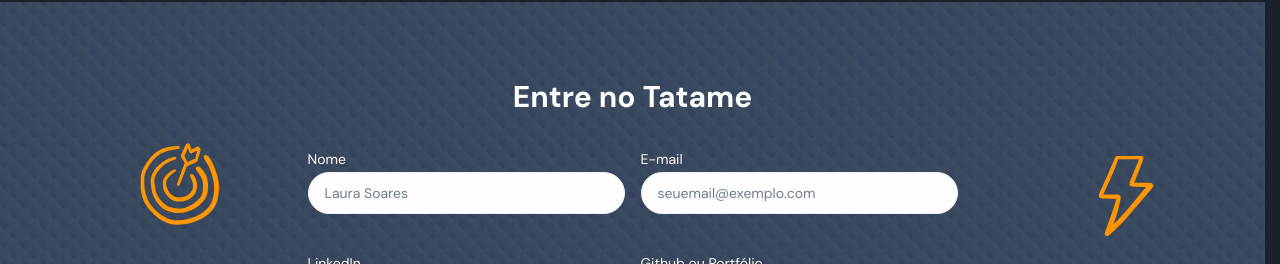
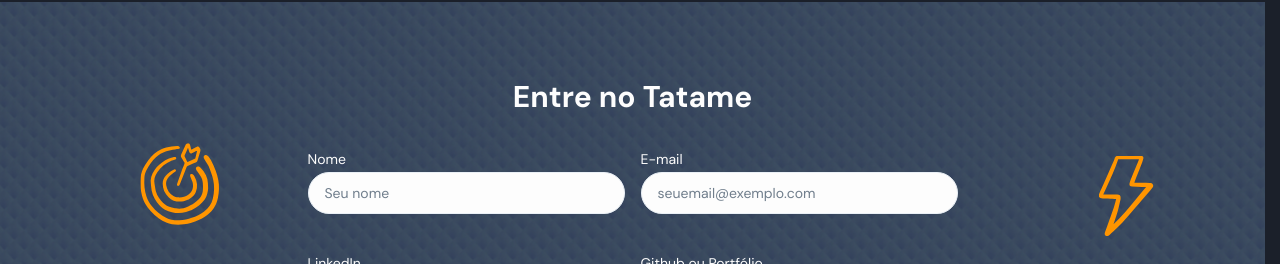
Before and after one commit to labyes24/LABYES-LP, a Next.js app: page /fale-conosco in a window 1280 px wide. Shown: the part 1031-1295 px from the top of the page. Built offline with nearby package versions, Linux system fonts and the light colour scheme; no server answers.

Commit message:
refactor: update placeholder text in name input field of ContactForm

```diff
--- a/src/components/contact-form.tsx
+++ b/src/components/contact-form.tsx
@@ -106,7 +106,7 @@ export function ContactForm({ className }: React.ComponentProps<'form'>) {
                         className="min-h-[42px] rounded-full"
                         id="name"
                         autoComplete="name"
-                        placeholder="Laura Soares"
+                        placeholder="Seu nome"
                         {...register('name')}
                         aria-invalid={errors.name ? 'true' : 'false'}
                         aria-describedby={
```
